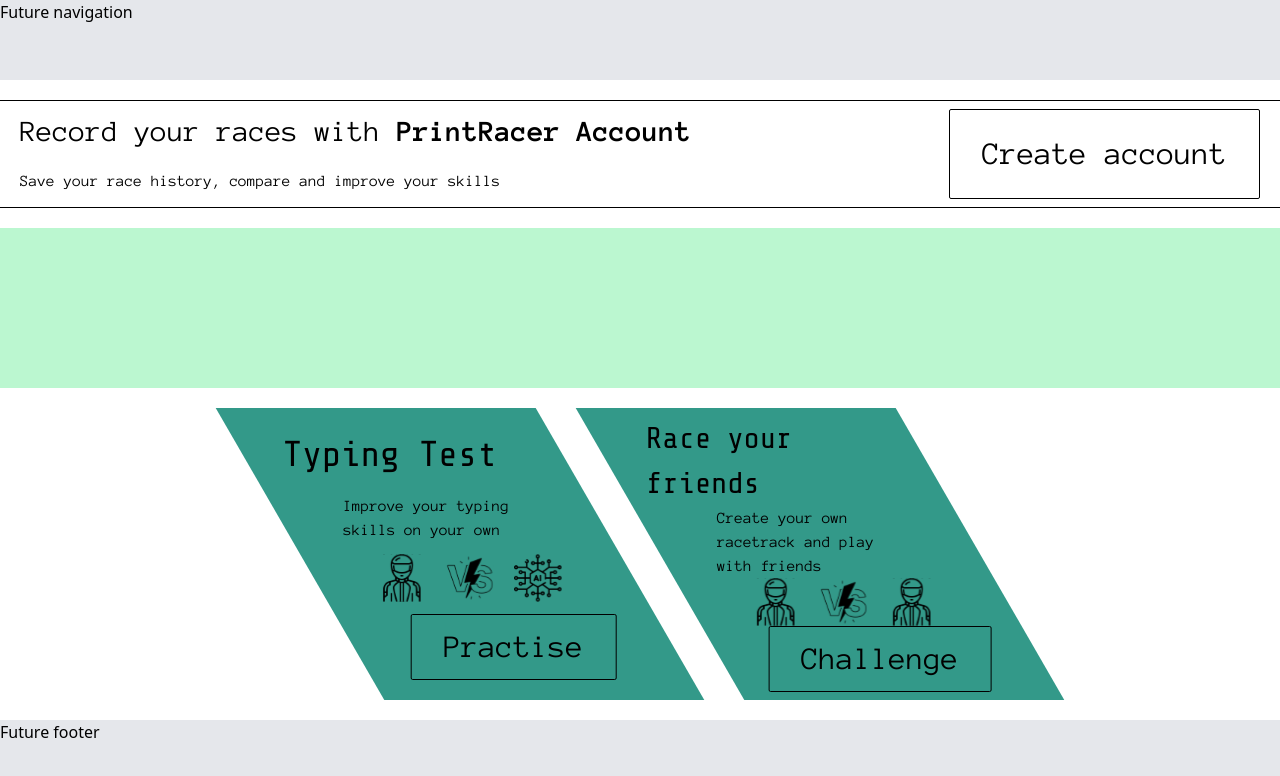
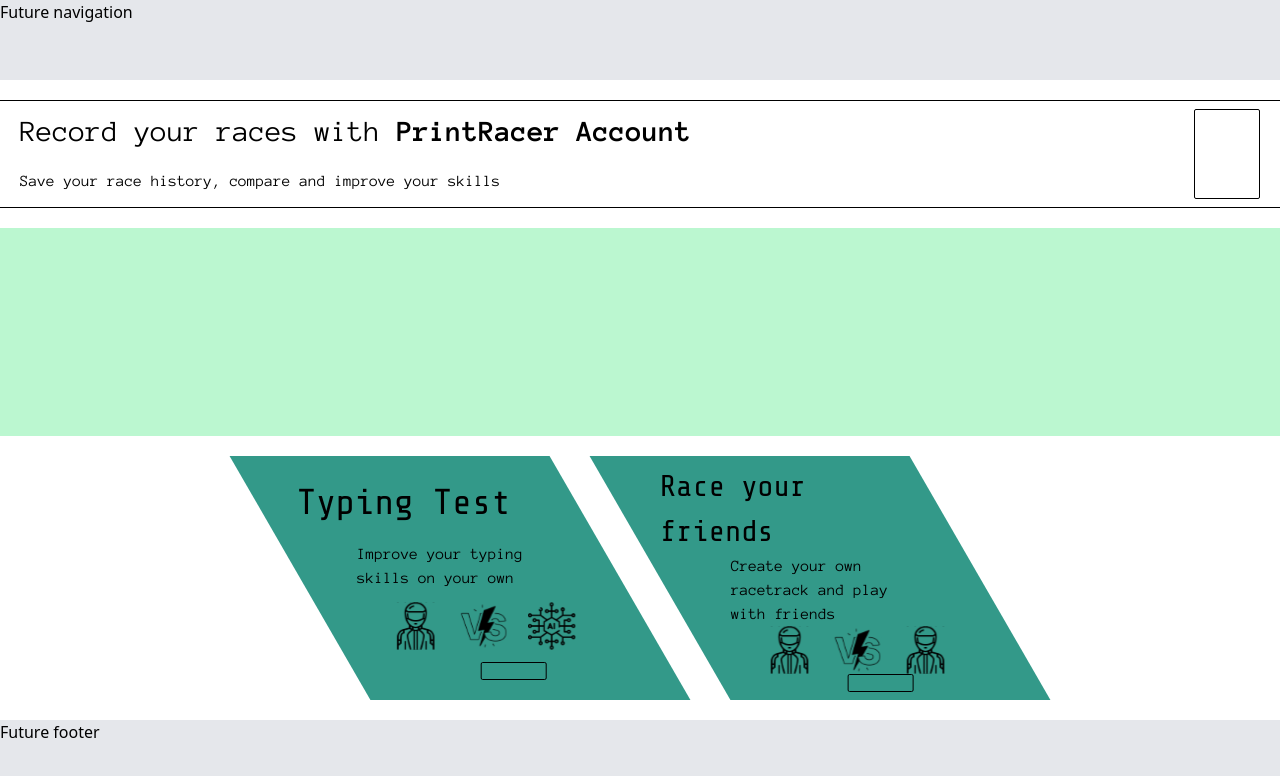
Before and after one commit to AlexTkCk/diploma_everlabs, a React (Create React App) app in the folder client/: page / in a window 1280 px wide. Shown: the top 776 px of the page. Built offline with nearby package versions, Linux system fonts and the light colour scheme.

Commit message:
v-8-Button/1/feat:Grouped button text and icon into children props

```diff
--- a/client/src/components/Button.tsx
+++ b/client/src/components/Button.tsx
@@ -1,36 +1,28 @@
-import React from "react";
-import { IconType } from "react-icons";
+import React, {ReactNode} from "react";
 
 type TButtonProps = {
-  text: string;
   handler: () => void;
-  bgColor?: "purple" | "transparent" | "green";
   buttonClassName?: string;
-  icon?: IconType;
+  children?: ReactNode | ReactNode[];
 };
 
-const bgColorMap = {
-  purple: "bg-purple-300",
-  transparent: "bg-transparent",
-  green: "bg-green-300",
-};
+const colors = {
+  green: 'bg-green-300',
+  red: 'bg-red-300',
+  blue: 'bg-blue-300',
+}
 
 const Button = ({
-  text,
   handler,
-  bgColor = "transparent",
-  icon: Icon,
+  children,
   buttonClassName = "",
 }: TButtonProps) => {
   return (
     <button
-      className={`text-button text-black ${
-        bgColorMap[bgColor] ? bgColorMap[bgColor] : ""
-      } border border-black font-secondary px-8 py-2 flex flex-row gap-5 items-center rounded-sm ${buttonClassName}`}
+      className={`text-button text-black border border-black font-secondary px-8 py-2 flex flex-row gap-5 items-center rounded-sm ${buttonClassName}`}
       onClick={handler}
     >
-      {text}
-      {Icon && <Icon className="text-button" />}
+      {children}
     </button>
   );
 };
```
